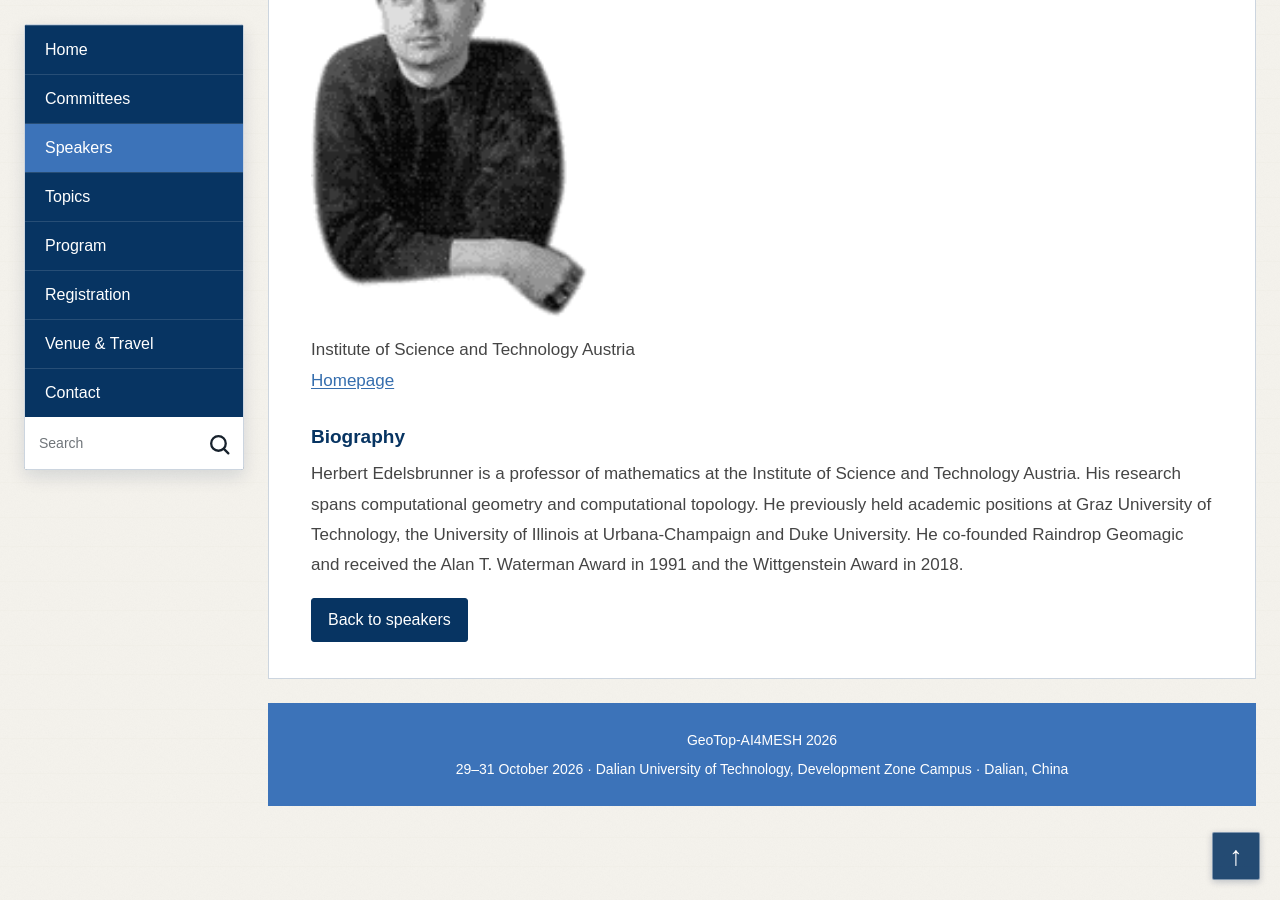
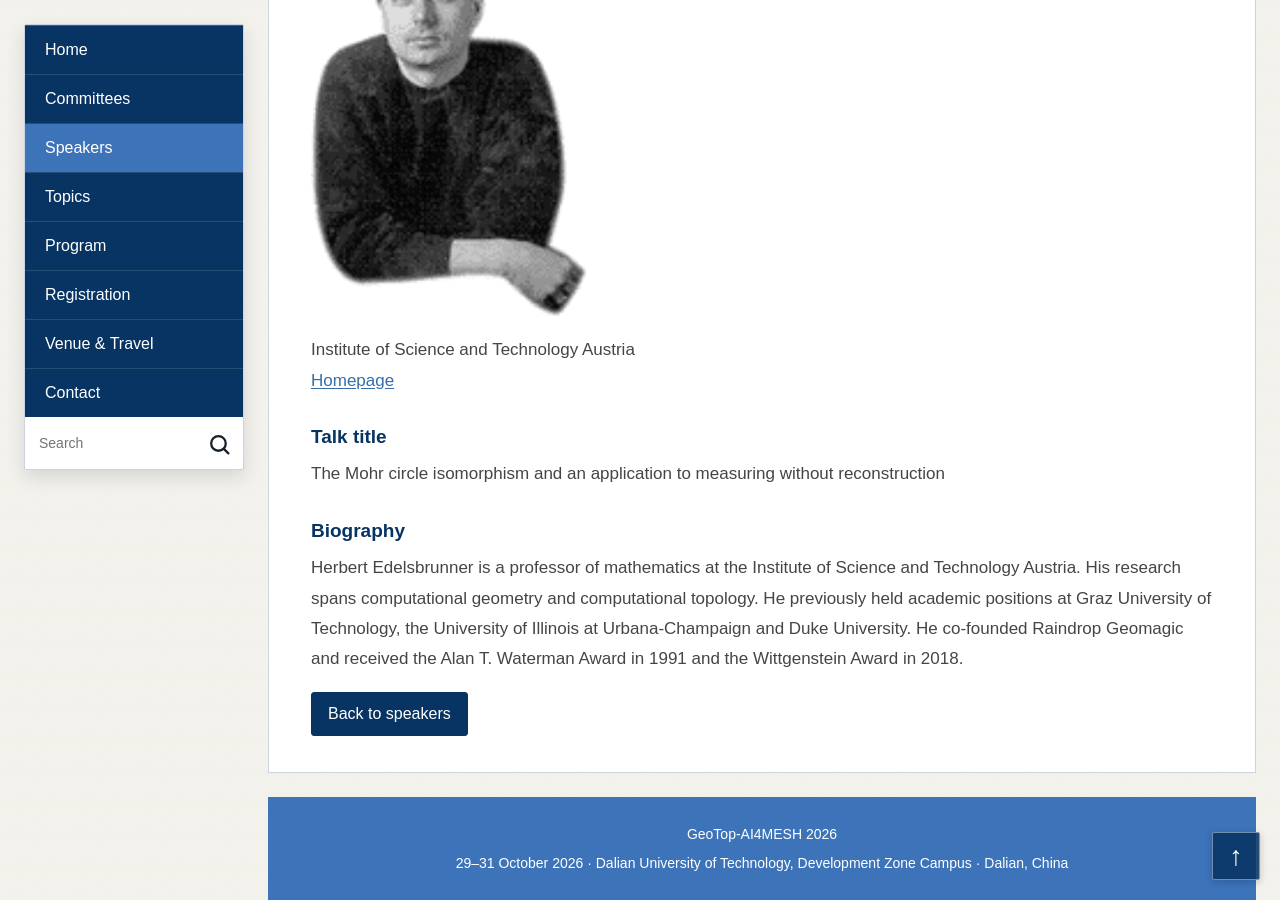
Before and after one commit to FHCCT/AI4MESH-WEB, a Jekyll site: the page built from speakers/herbert-edelsbrunner.md, in a window 1280 px wide and 900 px high, scrolled down 1228 px. Built offline with Jekyll 4.4.1, drawn with Linux system fonts in a browser that asks for light colours.

Commit message:
Add Herbert Edelsbrunner talk title

```diff
--- a/_data/speakers.yml
+++ b/_data/speakers.yml
@@ -1,4 +1,5 @@
 - id: "herbert-edelsbrunner"
+  talk_title: "The Mohr circle isomorphism and an application to measuring without reconstruction"
   photo_path: "/assets/images/speakers/herbert-edelsbrunner.gif"
   name: "Herbert Edelsbrunner"
   institution: "Institute of Science and Technology Austria"
```
